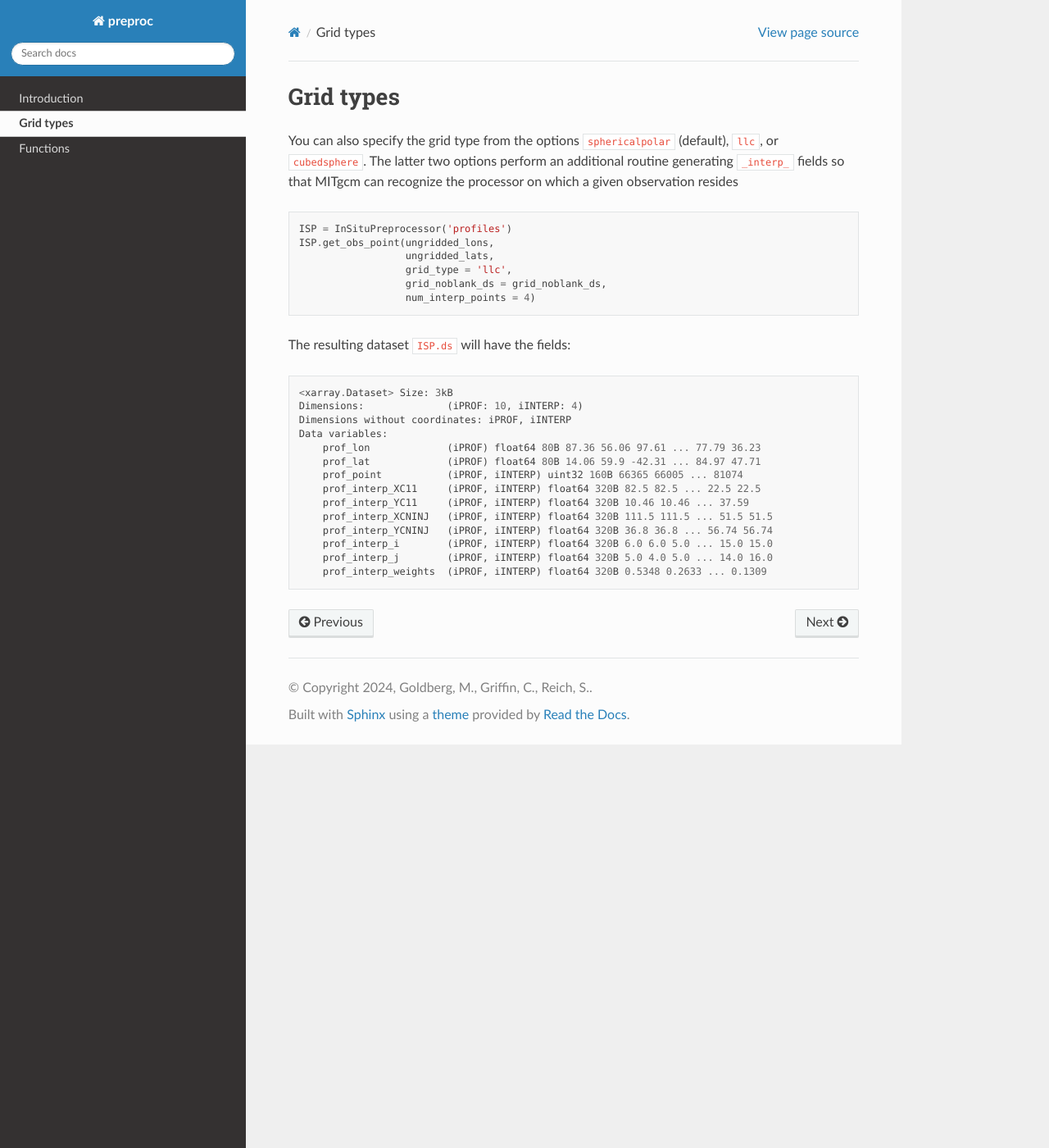
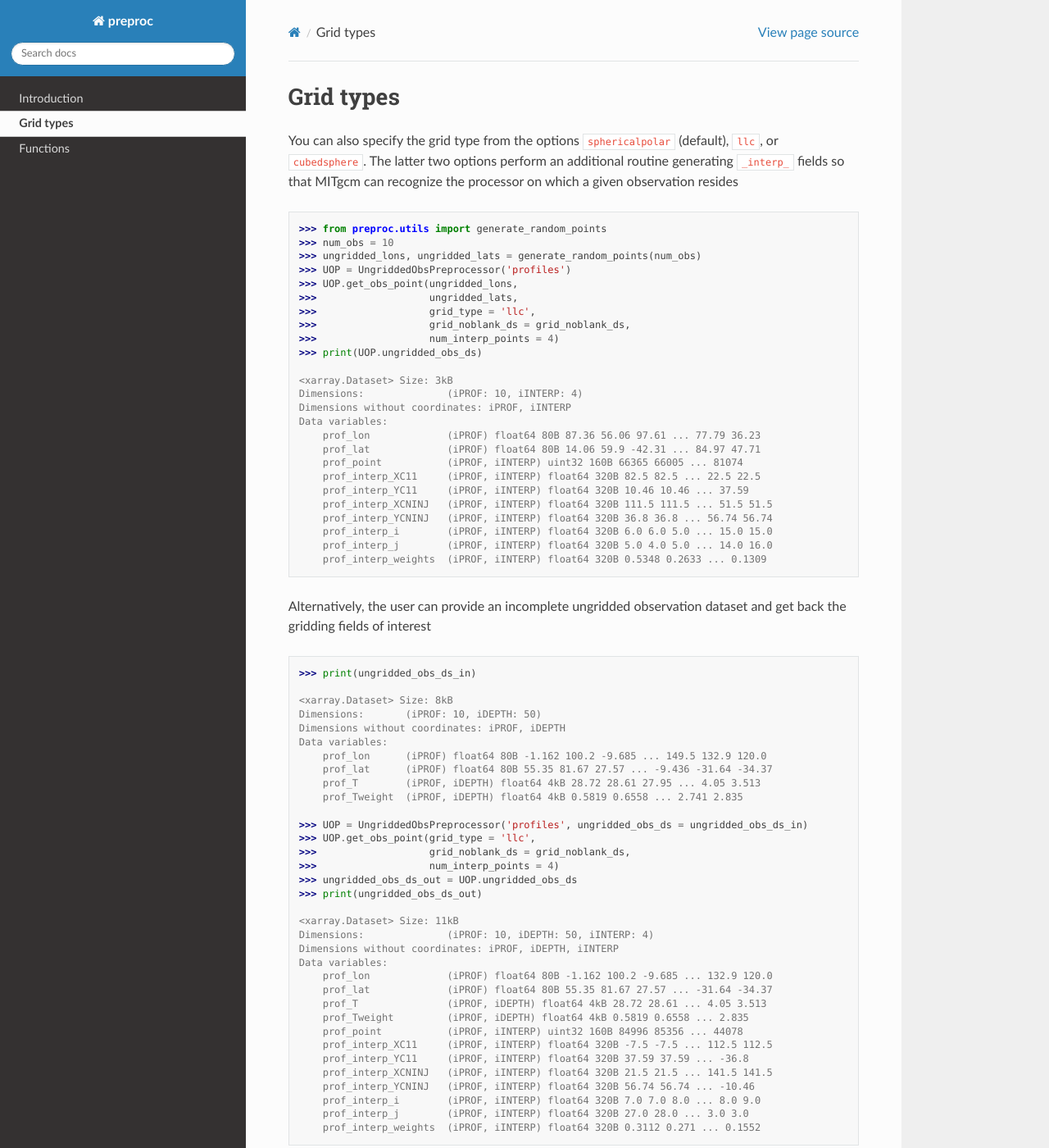
Before and after one commit to ECCO-Hackweek/EH24-processors-llc, a Sphinx documentation site: the page built from preproc/source/grid.rst, in a window 1280 px wide and 1400 px high. Shown: the whole window at 82% size. Built offline with Sphinx 7.4.7 and the Read the Docs theme 3.1.0, drawn with Linux system fonts in a browser that asks for light colours.

Commit message:
Renamed InSituPreprocessor to UngriddedObsPreprocessor

```diff
--- a/preproc/source/grid.rst
+++ b/preproc/source/grid.rst
@@ -4,15 +4,16 @@ You can also specify the grid type from the options ``sphericalpolar`` (default)
 
 .. code-block:: python
 
-    ISP = InSituPreprocessor('profiles')
-    ISP.get_obs_point(ungridded_lons,
-                      ungridded_lats,
-                      grid_type = 'llc',
-                      grid_noblank_ds = grid_noblank_ds,
-                      num_interp_points = 4)
-
-
-The resulting dataset ``ISP.ds`` will have the fields::
+    >>> from preproc.utils import generate_random_points
+    >>> num_obs = 10
+    >>> ungridded_lons, ungridded_lats = generate_random_points(num_obs)
+    >>> UOP = UngriddedObsPreprocessor('profiles')
+    >>> UOP.get_obs_point(ungridded_lons,
+    >>>                   ungridded_lats,
+    >>>                   grid_type = 'llc',
+    >>>                   grid_noblank_ds = grid_noblank_ds,
+    >>>                   num_interp_points = 4)
+    >>> print(UOP.ungridded_obs_ds)
 
     <xarray.Dataset> Size: 3kB
     Dimensions:              (iPROF: 10, iINTERP: 4)
@@ -28,3 +29,42 @@ The resulting dataset ``ISP.ds`` will have the fields::
         prof_interp_i        (iPROF, iINTERP) float64 320B 6.0 6.0 5.0 ... 15.0 15.0
         prof_interp_j        (iPROF, iINTERP) float64 320B 5.0 4.0 5.0 ... 14.0 16.0
         prof_interp_weights  (iPROF, iINTERP) float64 320B 0.5348 0.2633 ... 0.1309
+
+Alternatively, the user can provide an incomplete ungridded observation dataset and get back the gridding fields of interest
+
+.. code-block:: python
+
+    >>> print(ungridded_obs_ds_in)
+
+    <xarray.Dataset> Size: 8kB
+    Dimensions:       (iPROF: 10, iDEPTH: 50)
+    Dimensions without coordinates: iPROF, iDEPTH
+    Data variables:
+        prof_lon      (iPROF) float64 80B -1.162 100.2 -9.685 ... 149.5 132.9 120.0
+        prof_lat      (iPROF) float64 80B 55.35 81.67 27.57 ... -9.436 -31.64 -34.37
+        prof_T        (iPROF, iDEPTH) float64 4kB 28.72 28.61 27.95 ... 4.05 3.513
+        prof_Tweight  (iPROF, iDEPTH) float64 4kB 0.5819 0.6558 ... 2.741 2.835
+
+    >>> UOP = UngriddedObsPreprocessor('profiles', ungridded_obs_ds = ungridded_obs_ds_in)
+    >>> UOP.get_obs_point(grid_type = 'llc',
+    >>>                   grid_noblank_ds = grid_noblank_ds,
+    >>>                   num_interp_points = 4)
+    >>> ungridded_obs_ds_out = UOP.ungridded_obs_ds
+    >>> print(ungridded_obs_ds_out)
+
+    <xarray.Dataset> Size: 11kB
+    Dimensions:              (iPROF: 10, iDEPTH: 50, iINTERP: 4)
+    Dimensions without coordinates: iPROF, iDEPTH, iINTERP
+    Data variables:
+        prof_lon             (iPROF) float64 80B -1.162 100.2 -9.685 ... 132.9 120.0
+        prof_lat             (iPROF) float64 80B 55.35 81.67 27.57 ... -31.64 -34.37
+        prof_T               (iPROF, iDEPTH) float64 4kB 28.72 28.61 ... 4.05 3.513
+        prof_Tweight         (iPROF, iDEPTH) float64 4kB 0.5819 0.6558 ... 2.835
+        prof_point           (iPROF, iINTERP) uint32 160B 84996 85356 ... 44078
+        prof_interp_XC11     (iPROF, iINTERP) float64 320B -7.5 -7.5 ... 112.5 112.5
+        prof_interp_YC11     (iPROF, iINTERP) float64 320B 37.59 37.59 ... -36.8
+        prof_interp_XCNINJ   (iPROF, iINTERP) float64 320B 21.5 21.5 ... 141.5 141.5
+        prof_interp_YCNINJ   (iPROF, iINTERP) float64 320B 56.74 56.74 ... -10.46
+        prof_interp_i        (iPROF, iINTERP) float64 320B 7.0 7.0 8.0 ... 8.0 9.0
+        prof_interp_j        (iPROF, iINTERP) float64 320B 27.0 28.0 ... 3.0 3.0
+        prof_interp_weights  (iPROF, iINTERP) float64 320B 0.3112 0.271 ... 0.1552
```
Also changed, not shown: preproc/source/intro.rst (+8 -8 lines), preproc/source/functions.rst (line endings or trailing spaces), preproc/source/index.rst (line endings or trailing spaces), 3 other files.
